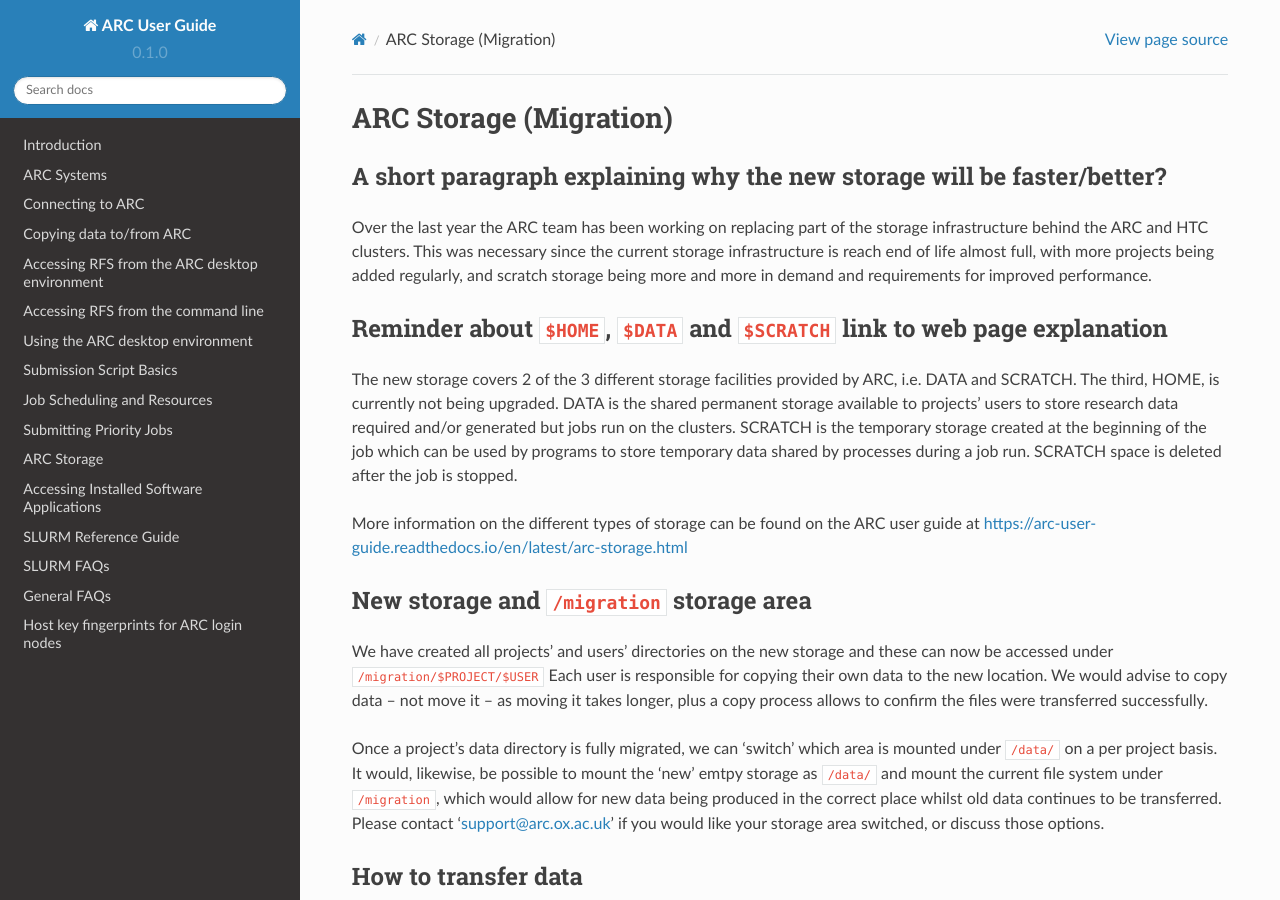
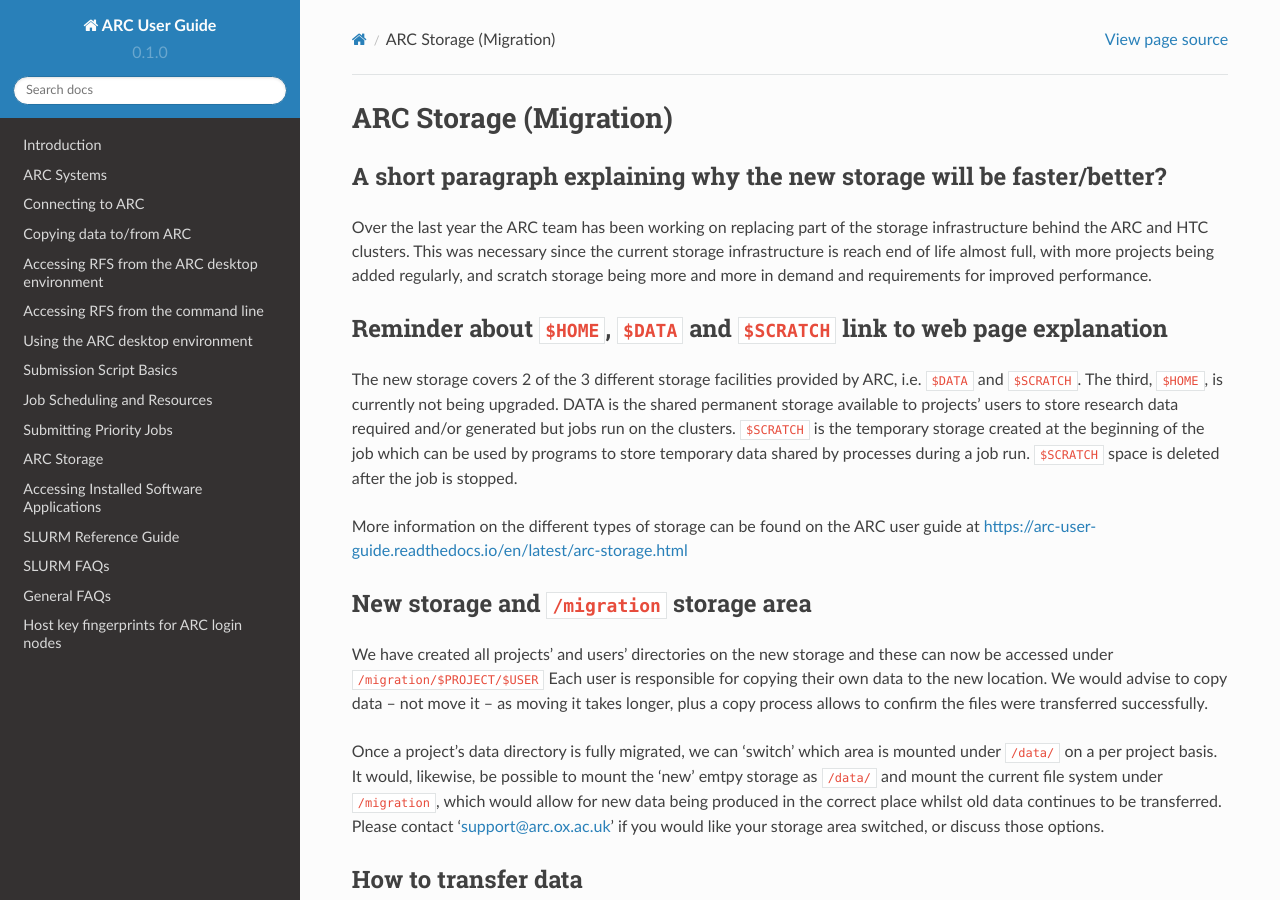
Before and after one commit to tina-friedrich/arc-user-guide, a Sphinx documentation site: the page built from docs/source/arc-storage-migration.rst, in a window 1280 px wide and 900 px high. Built offline with Sphinx 7.4.7 and the Read the Docs theme 2.0.0, drawn with Linux system fonts in a browser that asks for light colours.

```diff
--- a/docs/source/arc-storage-migration.rst
+++ b/docs/source/arc-storage-migration.rst
@@ -10,7 +10,7 @@ Over the last year the ARC team has been working on replacing part of the storag
 Reminder about ``$HOME``, ``$DATA`` and ``$SCRATCH`` link to web page explanation
 ---------------------------------------------------------------------------------
 
-The new storage covers 2 of the 3 different storage facilities provided by ARC, i.e. DATA and SCRATCH. The third, HOME, is currently not being upgraded. DATA is the shared permanent storage available to projects' users to store research data required and/or generated but jobs run on the clusters. SCRATCH is the temporary storage created at the beginning of the job which can be used by programs to store temporary data shared by processes during a job run. SCRATCH space is deleted after the job is stopped.
+The new storage covers 2 of the 3 different storage facilities provided by ARC, i.e. ``$DATA`` and ``$SCRATCH``. The third, ``$HOME``, is currently not being upgraded. DATA is the shared permanent storage available to projects' users to store research data required and/or generated but jobs run on the clusters. ``$SCRATCH`` is the temporary storage created at the beginning of the job which can be used by programs to store temporary data shared by processes during a job run. ``$SCRATCH`` space is deleted after the job is stopped.
 
 More information on the different types of storage can be found on the ARC user guide at https://arc-user-guide.readthedocs.io/en/latest/arc-storage.html
 
```
